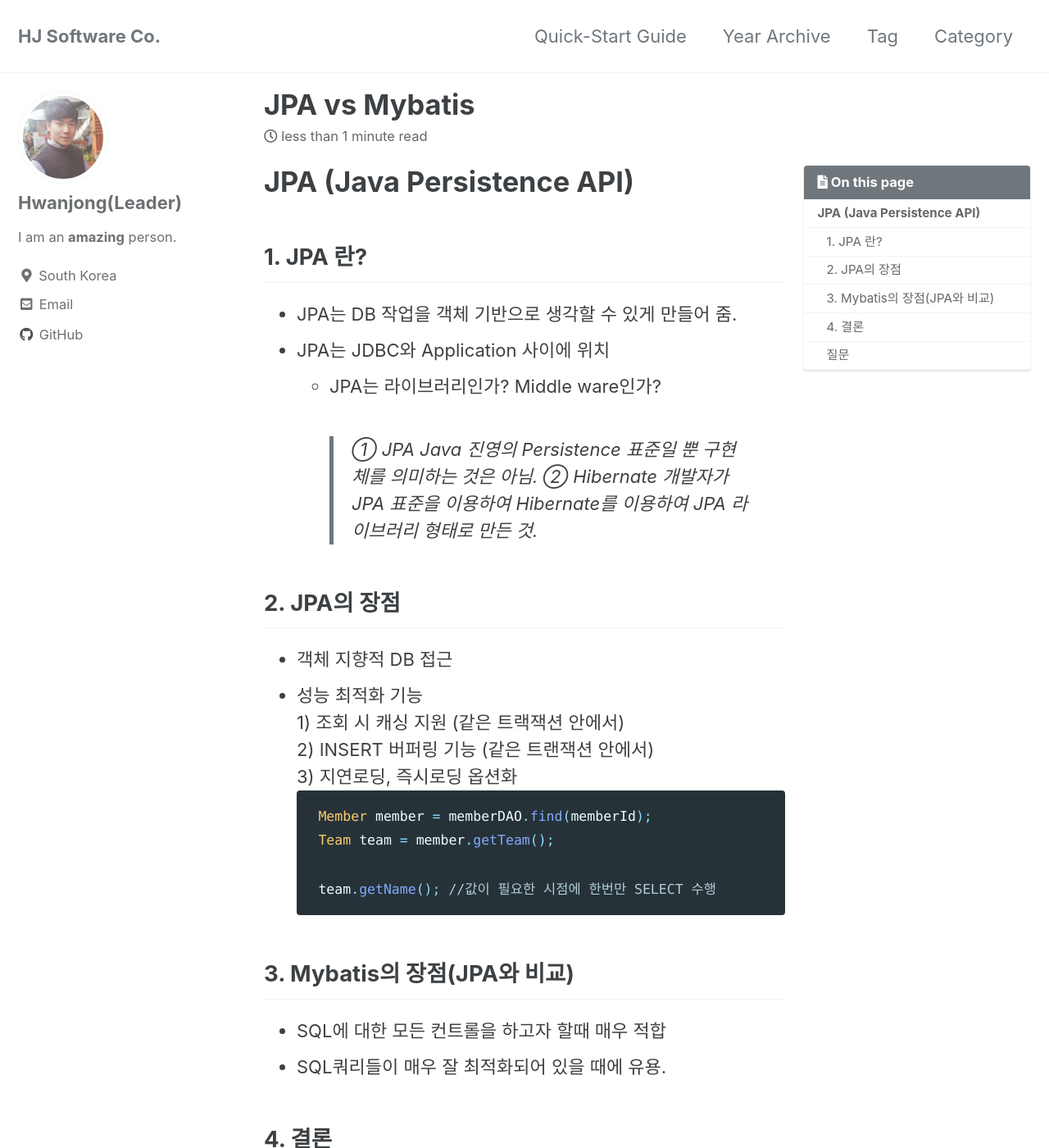
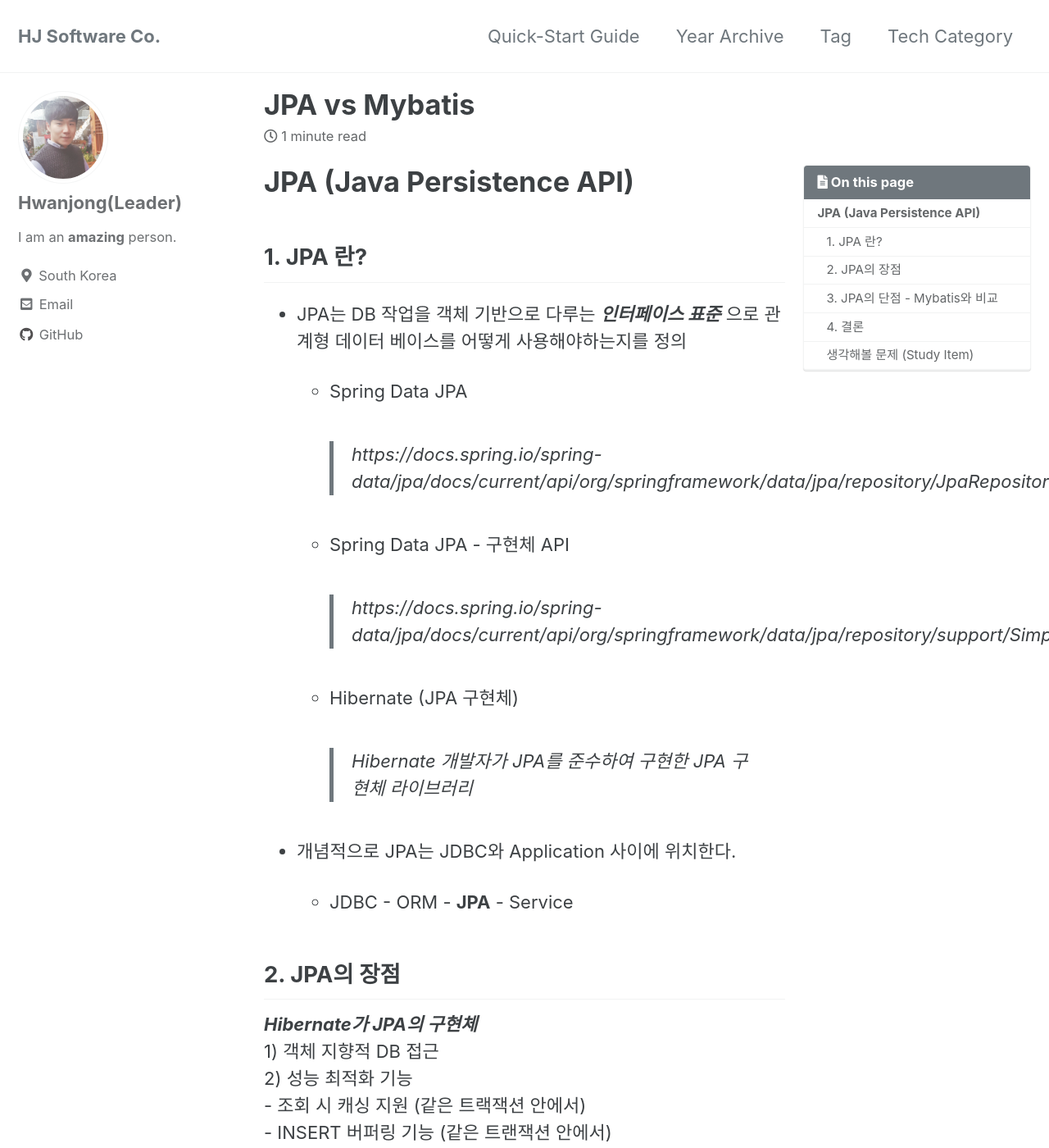
Before and after one commit to hwanjong/hwanjong.github.io, a Jekyll site: the page built from _posts/2021-10-19-JPA.md, in a window 1280 px wide and 1400 px high. Shown: the whole window at 82% size. Built offline with Jekyll 4.4.1, drawn with Linux system fonts in a browser that asks for light colours; cached includes are drawn as plain includes; comment, search, counter and statistics services are not loaded; some of the changed text lies outside the part shown.

Commit message:
Update posts

````diff
--- a/_data/navigation.yml
+++ b/_data/navigation.yml
@@ -8,7 +8,7 @@ main:
     url: /year-archive
   - title: "Tag"
     url: /tags/
-  - title: "Category"
+  - title: "Tech Category"
     url: /categories/
   # - title: "Sample Collections"
   #   url: /collection-archive/
--- a/_posts/2021-10-19-JPA.md
+++ b/_posts/2021-10-19-JPA.md
@@ -8,19 +8,27 @@ toc : true
 
 # JPA (Java Persistence API)
 ## 1. JPA 란?
--  JPA는 DB 작업을 객체 기반으로 생각할 수 있게 만들어 줌.
--  JPA는 JDBC와 Application 사이에 위치
-    - JPA는 라이브러리인가? Middle ware인가?
-    > ① JPA Java 진영의 Persistence 표준일 뿐 구현체를 의미하는 것은 아님.
-    > ② Hibernate 개발자가 JPA 표준을 이용하여 Hibernate를 이용하여 JPA 라이브러리 형태로 만든 것.
+- JPA는 DB 작업을 객체 기반으로 다루는 ***인터페이스 표준*** 으로 관계형 데이터 베이스를 어떻게 사용해야하는지를 정의
 
+    - Spring Data JPA
+    > https://docs.spring.io/spring-data/jpa/docs/current/api/org/springframework/data/jpa/repository/JpaRepository.html
+
+    - Spring Data JPA - 구현체 API
+    > https://docs.spring.io/spring-data/jpa/docs/current/api/org/springframework/data/jpa/repository/support/SimpleJpaRepository.html
+
+    - Hibernate (JPA 구현체)
+    > *Hibernate 개발자가 JPA를 준수하여 구현한 JPA 구현체 라이브러리*
+
+-  개념적으로 JPA는 JDBC와 Application 사이에 위치한다.
+    - JDBC - ORM - **JPA** - Service
 
 ## 2. JPA의 장점
--  객체 지향적 DB 접근
--  성능 최적화 기능
-    1) 조회 시 캐싱 지원 (같은 트랙잭션 안에서)
-    2) INSERT 버퍼링 기능 (같은 트랜잭션 안에서)
-    3) 지연로딩, 즉시로딩 옵션화
+***Hibernate가 JPA의 구현체***
+1) 객체 지향적 DB 접근
+2) 성능 최적화 기능
+    - 조회 시 캐싱 지원 (같은 트랙잭션 안에서)
+    - INSERT 버퍼링 기능 (같은 트랜잭션 안에서)
+    - 지연로딩, 즉시로딩 옵션화
 ```java
     Member member = memberDAO.find(memberId);
     Team team = member.getTeam();
@@ -28,29 +36,30 @@ toc : true
     team.getName(); //값이 필요한 시점에 한번만 SELECT 수행
 ```
 
-## 3. Mybatis의 장점(JPA와 비교)
-- SQL에 대한 모든 컨트롤을 하고자 할때 매우 적합
-- SQL쿼리들이 매우 잘 최적화되어 있을 때에 유용.
+## 3. JPA의 단점 - Mybatis와 비교
+- SQL에 대한 모든 컨트롤을 하고자 할때 적절하지 않음.
+- SQL을 최적화해야할 때 적절하지 않음.
 
 
 ## 4. 결론
-- JPA는 Mybatis에 비해 접근이 어렵지만 객체 지향적인 DB 작업에 유용.
+- JPA는 Mybatis에 비해 어렵지만 객체 지향적인 DB 작업에 유용.
+- Hibernate 구현체가 아니더라도 Spring Data JPA 와 같은 인터페이스와 함께 별도 구현체를 더해서 사용도 가능.
 - 대규모 시스템에서 데이터 엔지니어(또는 DA)와 협업이 필요할 경우 적합하지 않음
     ex) Native 쿼리를 자주 사용해야하는 경우
     ex) Hint index를 넣어야 하는 경우
+- SQL 의존도가 낮은 시스템에서 비교적 유용.
 
 ----------------------
 
 
-## 질문
-- JPA를 사용할 경우 복잡한 쿼리는(outer, multiple join) 어떻게 해결하는가?
-
+## 생각해볼 문제 (Study Item)
+- JPA를 사용할 경우 복잡한 쿼리는(outer, multiple join) 어떻게 해결할지?
 - 프로시저를 사용하는 경우는 어떻게 해야하는가?
-
 - 쿼리에 Hint 등을 강제로 넣어야하는 경우는 어떻게 해야하는가?
-☞ (불가) Native SQL query 필요
+    ☞ Native SQL query 필요
 ```java
 return JPA.em().createNativeQuery(
     "select * from transaction with (INDEX(_dta_index_k1_1)) ...",
     Transaction.class).getResultList();
 ```
+- JPA 라이브러리에서 Transaction 내부 실행 순서를 관리하는데, 의도하지 않은 문제나 성능 튜닝이 필요하지는 않을지? 테스트 방법은?
````
Also changed, not shown: _posts/2021-10-17-first-post.md (+1 -1 lines).
